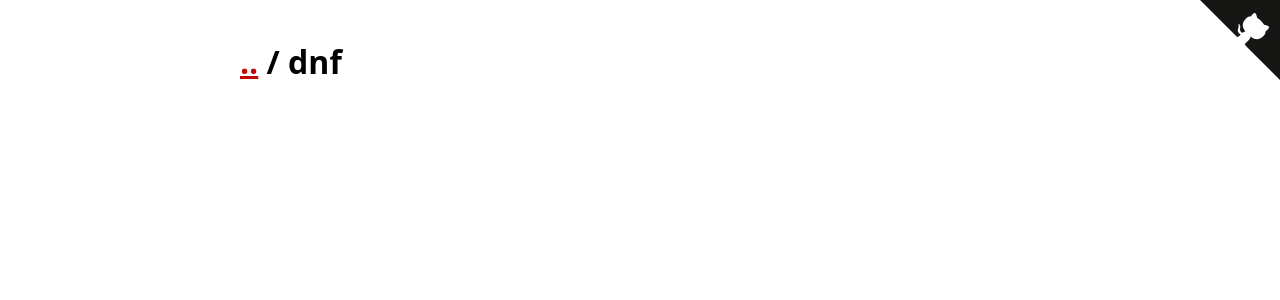
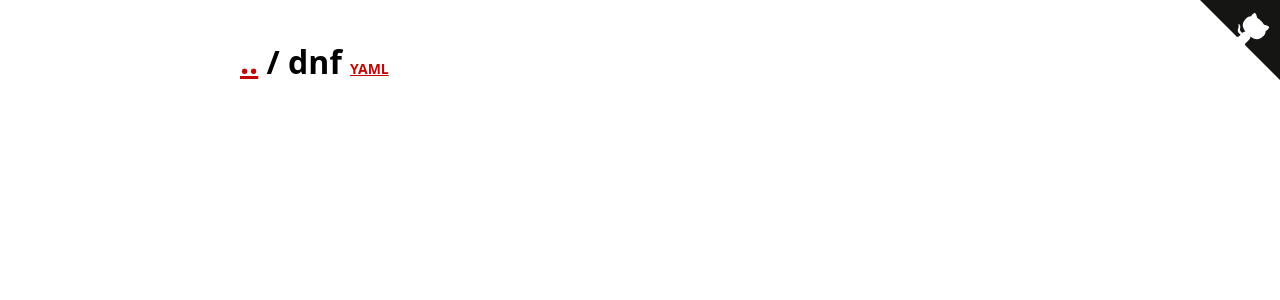
Before and after one commit to GTFOBins/GTFOBins.github.io, a Jekyll site: the page built from _gtfobins/dnf.md, in a window 1280 px wide. Shown: the top 300 px of the page. Built offline with Jekyll 4.4.1, drawn with Linux system fonts in a browser that asks for light colours.

Commit message:
Add link to Git blame and fork button in the header

```diff
--- a/_includes/page_title.html
+++ b/_includes/page_title.html
@@ -3,7 +3,11 @@
         <a href="/">..</a> /
     {% endif %}
     {{ include.title }}
+    {% if page.layout == 'gtfobin' %}
+        <a class="small-link" href="https://github.com/GTFOBins/GTFOBins.github.io/blame/master/_gtfobins/{{ include.title }}">YAML</a>
+    {% endif %}
     <div class="github-buttons">
         <a class="github-button" href="https://github.com/GTFOBins/GTFOBins.github.io" data-icon="octicon-star" data-show-count="true" aria-label="Star GTFOBins/GTFOBins.github.io on GitHub">Star</a>
+        <a class="github-button" href="https://github.com/GTFOBins/GTFOBins.github.io/fork" data-icon="octicon-repo-forked" data-show-count="true" aria-label="Fork GTFOBins/GTFOBins.github.io on GitHub">Fork</a>
     </div>
 </h1>
--- a/assets/style.scss
+++ b/assets/style.scss
@@ -361,10 +361,14 @@ h2, h3, h4, h5, h5 {
 
 .github-buttons {
     display: inline-block;
-    margin-left: 10px;
+    float: right;
 
     // avoid displaying the link text during loading
     a.github-button {
         visibility: hidden;
     }
 }
+
+.small-link {
+    font-size: $small-font-size;
+}
```
